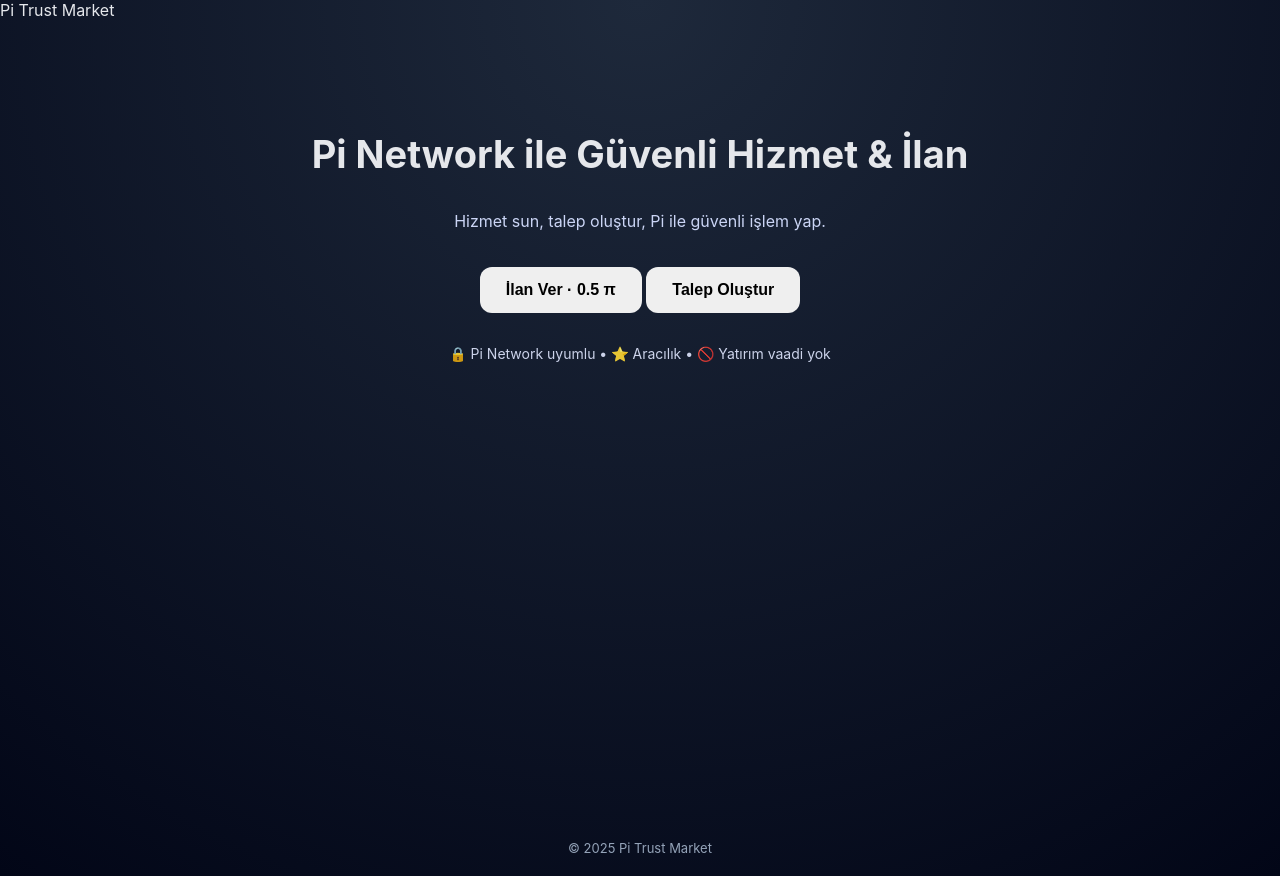
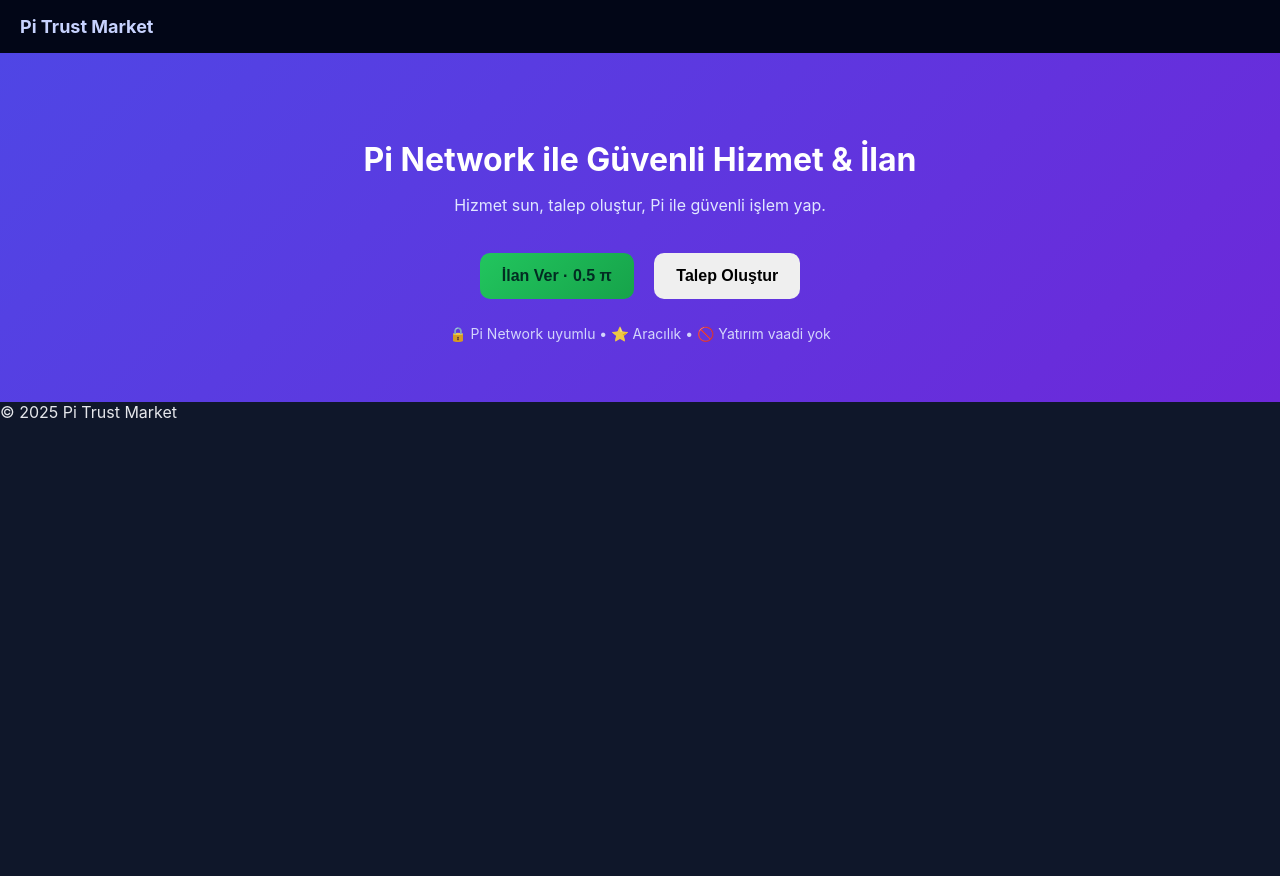
Before and after one commit to nemes08/nemes08.github.io, a plain HTML site: page index.html in a window 1280 px wide. After the commit the page ends 800 px from the top, so only its background shows below. Drawn offline with Linux system fonts and the light colour scheme; a script that the page names is missing.

Commit message:
Update style.css

```diff
--- a/style.css
+++ b/style.css
@@ -5,87 +5,92 @@
 body {
   margin: 0;
   font-family: -apple-system, BlinkMacSystemFont, "Segoe UI", Roboto, Arial;
-  background: radial-gradient(circle at top, #1e293b, #020617);
+  background: #0f172a;
   color: #e5e7eb;
 }
 
-.topbar {
-  padding: 18px 24px;
-  background: rgba(2,6,23,0.8);
+/* Header */
+.header {
+  background: #020617;
+  padding: 16px 20px;
+  display: flex;
+  justify-content: space-between;
+  align-items: center;
 }
 
-.brand {
+.logo {
   font-weight: 700;
   font-size: 18px;
   color: #c7d2fe;
 }
 
+.header a {
+  color: #c7d2fe;
+  margin-left: 16px;
+  text-decoration: none;
+  font-size: 14px;
+}
+
+/* Hero */
 .hero {
-  min-height: 100vh;
-  padding: 80px 20px 40px;
-  display: flex;
-  flex-direction: column;
-  align-items: center;
+  padding: 60px 20px;
   text-align: center;
+  background: linear-gradient(135deg, #4f46e5, #6d28d9);
+  position: relative;
+  z-index: 1;
 }
 
 .hero h1 {
-  font-size: 38px;
-  line-height: 1.2;
-  margin-bottom: 18px;
-}
-
-.hero h1 span {
-  display: block;
-  background: linear-gradient(135deg, #22c55e, #4ade80);
-  -webkit-background-clip: text;
-  -webkit-text-fill-color: transparent;
+  font-size: 32px;
+  margin-bottom: 16px;
+  color: #ffffff;
 }
 
 .hero p {
-  max-width: 520px;
   font-size: 16px;
-  color: #cbd5f5;
-  margin-bottom: 36px;
+  max-width: 600px;
+  margin: 0 auto 30px;
+  color: #e0e7ff;
 }
 
-.cta {
-  display: flex;
-  gap: 14px;
-  flex-wrap: wrap;
-  justify-content: center;
+/* Actions */
+.actions {
+  position: relative;
+  z-index: 5;
 }
 
-button {
-  padding: 14px 26px;
+.actions button {
+  padding: 14px 22px;
+  margin: 8px;
   font-size: 16px;
+  border: none;
+  border-radius: 10px;
+  cursor: pointer;
   font-weight: 600;
-  border-radius: 12px;
-  border: none;
-  cursor: pointer;
 }
 
-button.primary {
+.actions button:first-child {
   background: linear-gradient(135deg, #22c55e, #16a34a);
   color: #022c22;
-  box-shadow: 0 12px 30px rgba(34,197,94,0.35);
 }
 
-button.secondary {
+.actions button.secondary {
   background: #e5e7eb;
   color: #020617;
 }
 
+/* Trust badges */
 .trust-badges {
-  margin-top: 32px;
+  margin-top: 18px;
   font-size: 14px;
   color: #e0e7ff;
   opacity: 0.9;
+  text-align: center;
 }
 
-.footer {
-  padding: 20px;
-  text-align: center;
-  font-size: 13px;
-  color: #94a3b8;
+/* Güvenlik: hero üstündeki hiçbir şey tıklamayı engellemesin */
+.hero::before,
+.hero img,
+.hero svg {
+  pointer-events: none;
 }
```
